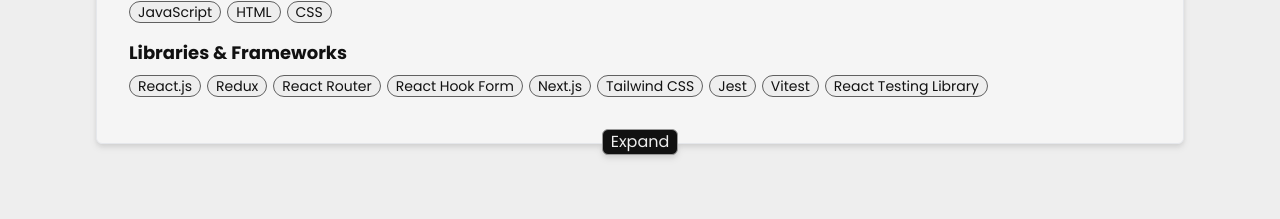
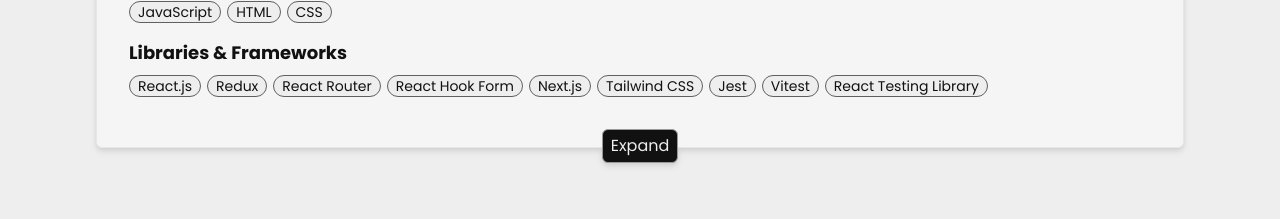
Before and after one commit to pratikbhangire123/pratikbhangire, a Next.js app: page / in a window 1280 px wide. Shown: the part 1220-1439 px from the top of the page. Built offline with nearby package versions, Linux system fonts and the light colour scheme.

Commit message:
[Solved]: Module not found: Can't resolve '../Header

```diff
--- a/components/About/SkillCard.jsx
+++ b/components/About/SkillCard.jsx
@@ -47,7 +47,7 @@
 
       <button
         onClick={() => setIsExpanded(!isExpanded)}
-        className="block mt-8 -mb-11 mx-auto px-2 text-colorSecondary bg-colorPrimary border border-colorNeutral rounded-md"
+        className="block mt-8 -mb-11 md:-mb-12 mx-auto px-2 py-1 text-xs md:text-sm xl:text-base text-colorSecondary bg-colorPrimary border border-colorNeutral rounded-md"
       >
         {isExpanded ? "Collapse" : "Expand"}
       </button>
--- a/components/index.js
+++ b/components/index.js
@@ -1,4 +1,4 @@
-import Header from "./Header";
+import Header from "./Header.jsx";
 import Hero from "./Hero/Hero";
 import About from "./About/About";
 import Projects from "./Projects/Projects";
```
